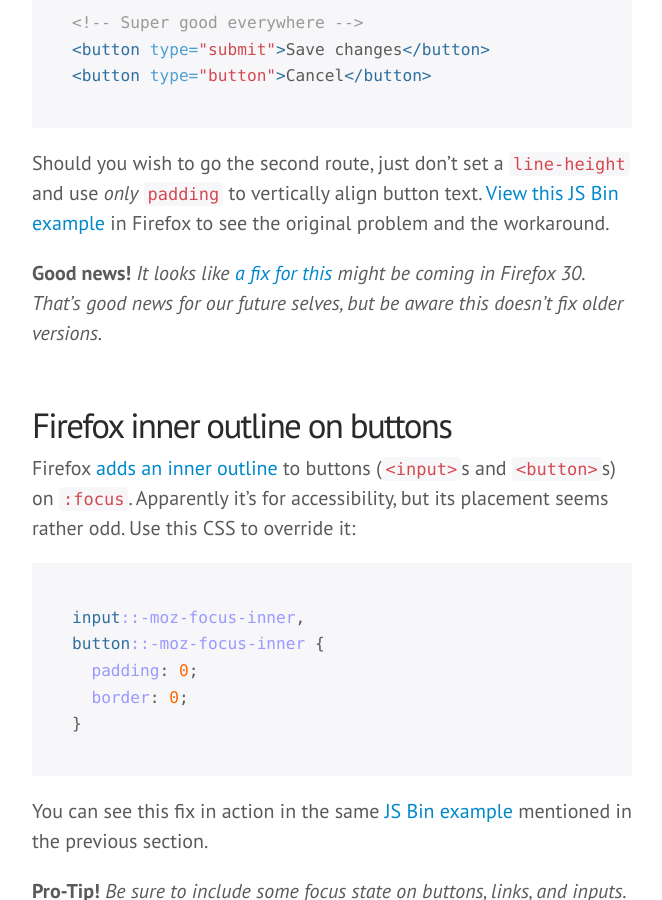
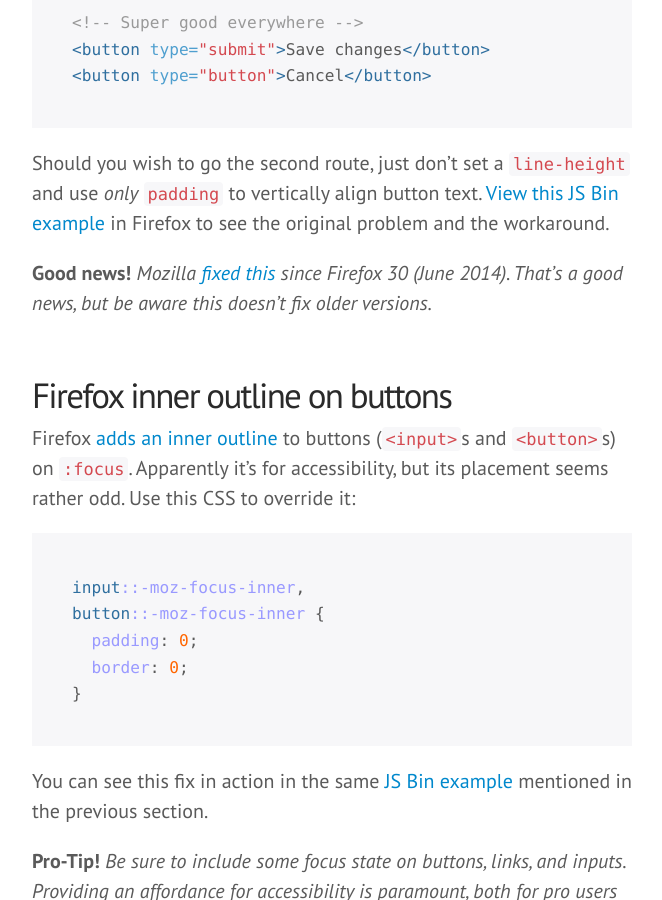
Before and after one commit to mdo/wtf-html-css, a Jekyll site: the page built from index.md, in a window 1280 px wide and 900 px high, scrolled down 5839 px. Shown: the whole window, without its empty margins (308-970 px from the left). Built offline with Jekyll 4.4.1, drawn with Linux system fonts in a browser that asks for light colours; some web fonts are replaced; Markdown is read by kramdown in place of the engine named in the settings; comment, search, counter and statistics services are not loaded.

Commit message:
Button line-height fixed since Firefox 30

```diff
--- a/index.md
+++ b/index.md
@@ -167,7 +167,7 @@ Should you go with the first route (and I recommend this one anyway because `<bu
 
 Should you wish to go the second route, just don't set a `line-height` and use *only* `padding` to vertically align button text. [View this JS Bin example](http://jsbin.com/yabek/4/) in Firefox to see the original problem and the workaround.
 
-**Good news!** *It looks like [a fix for this](https://bugzilla.mozilla.org/show_bug.cgi?id=697451#c43) might be coming in Firefox 30. That's good news for our future selves, but be aware this doesn't fix older versions.*
+**Good news!** *Mozilla [fixed this](https://bugzilla.mozilla.org/show_bug.cgi?id=697451#c43) since Firefox 30 (June 2014). That's a good news, but be aware this doesn't fix older versions.*
 
 
 <a name="buttons-firefox-outline"></a>
```
